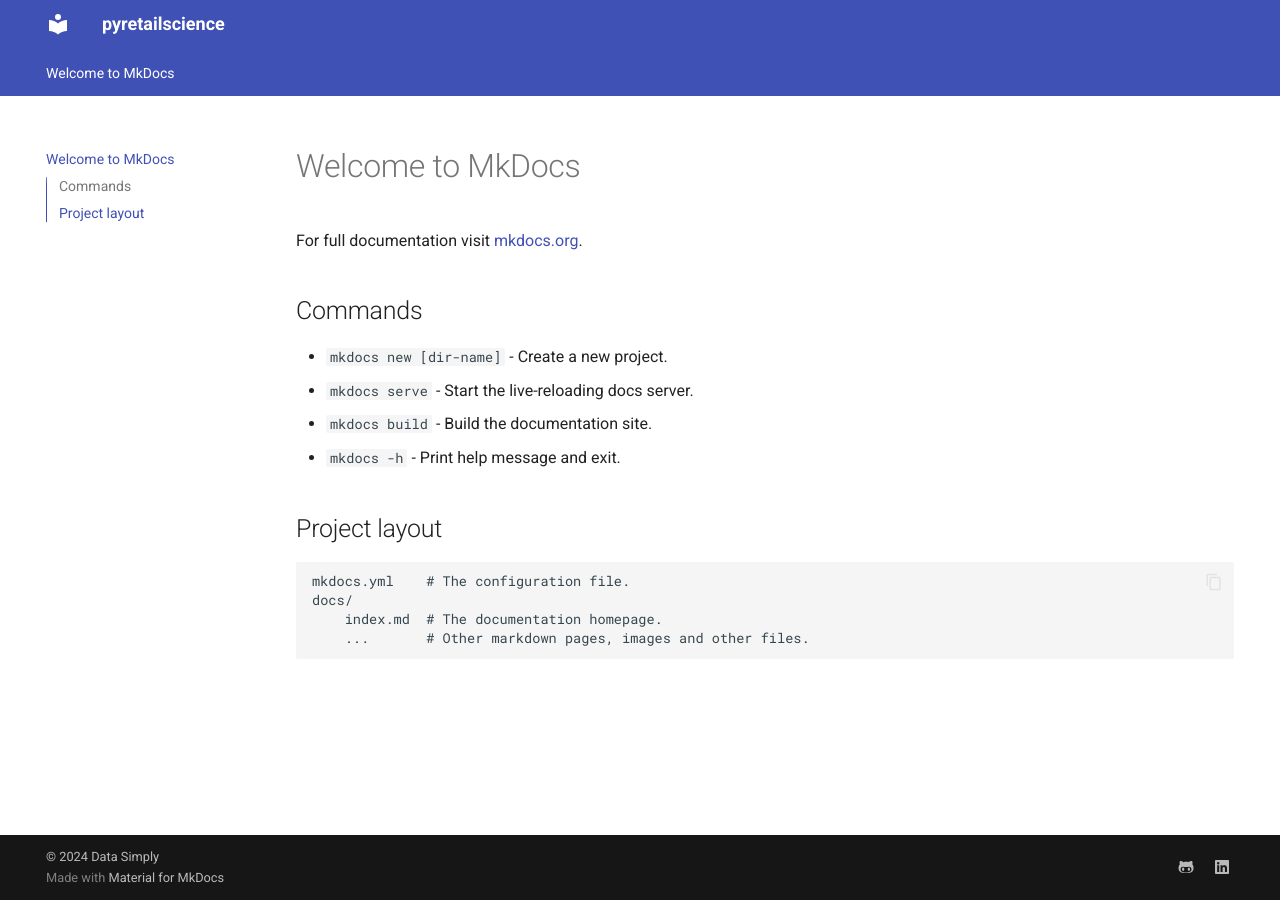
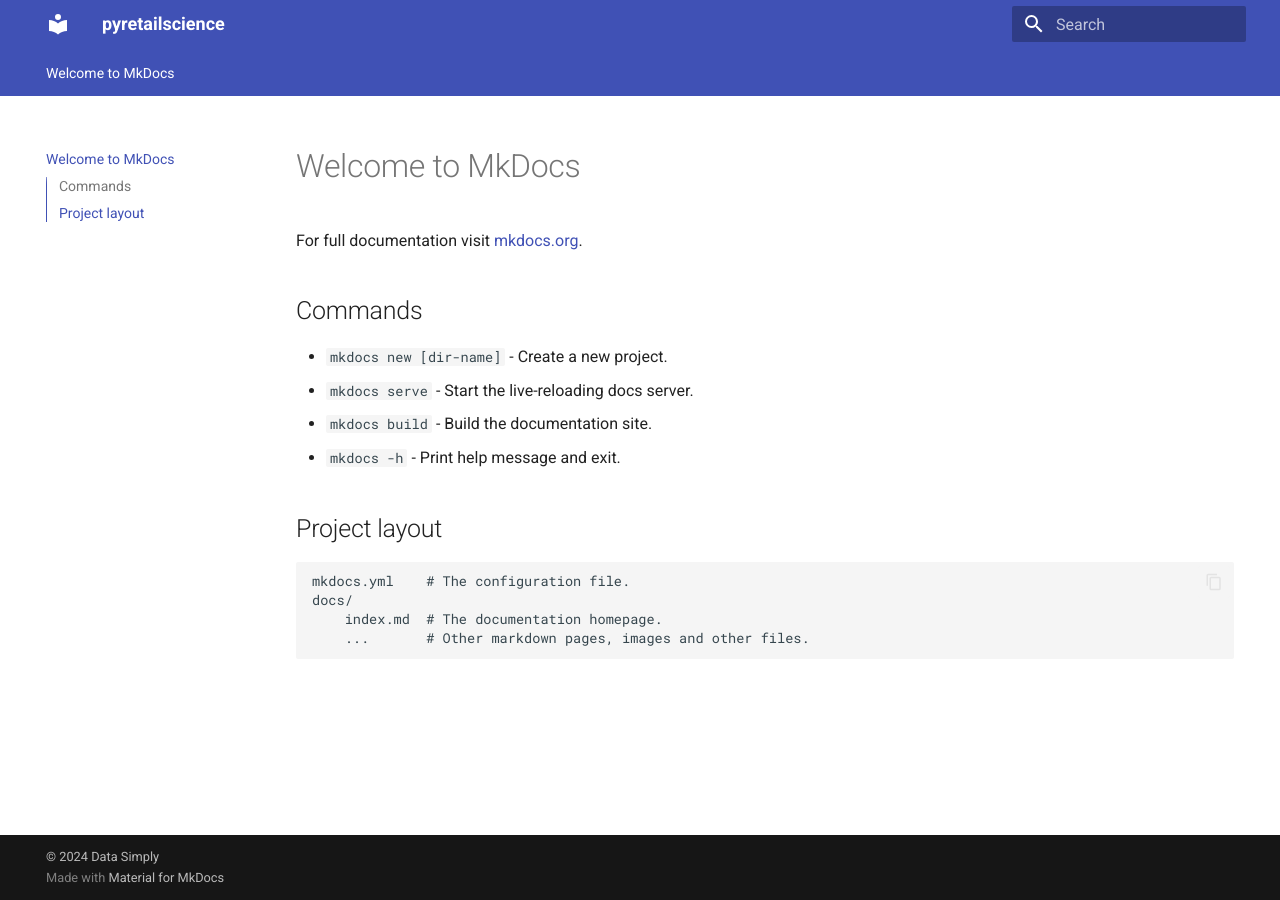
Before and after one commit to Data-Simply/pyretailscience, an MkDocs documentation site: the page built from docs/index.md, in a window 1280 px wide. Built offline with MkDocs 1.6.1 and Material for MkDocs 9.7.7, drawn with Linux system fonts in a browser that asks for light colours.

Commit message:
Removed missing extensions from mkdocs.yml

```diff
--- a/mkdocs.yml
+++ b/mkdocs.yml
@@ -15,32 +15,5 @@
     - content.code.copy
   language: en
 
-plugins:
-  - social
-
-extra:
-  social:
-    - icon: fontawesome/brands/github-alt
-      link: https://github.com/data-simply
-    - icon: fontawesome/brands/linkedin
-      link: https://www.linkedin.com/company/data-simply-co
-
-markdown_extensions:
-  - pymdownx.highlight:
-      anchor_linenums: true
-  - pymdownx.inlinehilite
-  - pymdownx.snippets
-  - admonition
-  - pymdownx.arithmatex:
-      generic: true
-  - footnotes
-  - pymdownx.details
-  - pymdownx.superfences
-  - pymdownx.mark
-  - attr_list
-  - pymdownx.emoji:
-      emoji_index: !!python/name:materialx.emoji.twemoji
-      emoji_generator: !!python/name:materialx.emoji.to_svg
-
 copyright: |
   &copy; 2024 <a href="https://datasimply.co"  target="_blank" rel="noopener">Data Simply</a>
```
